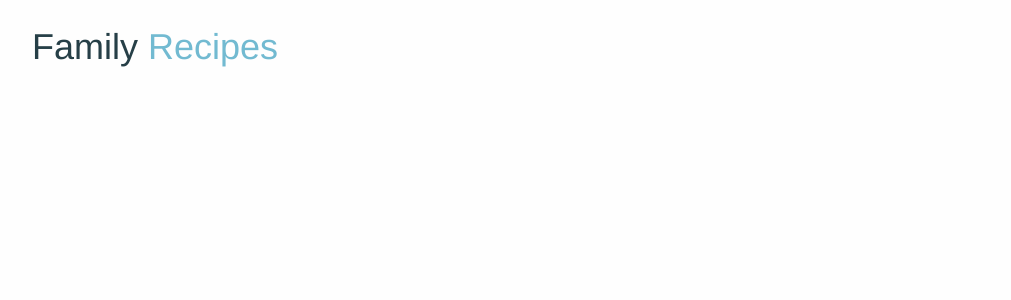
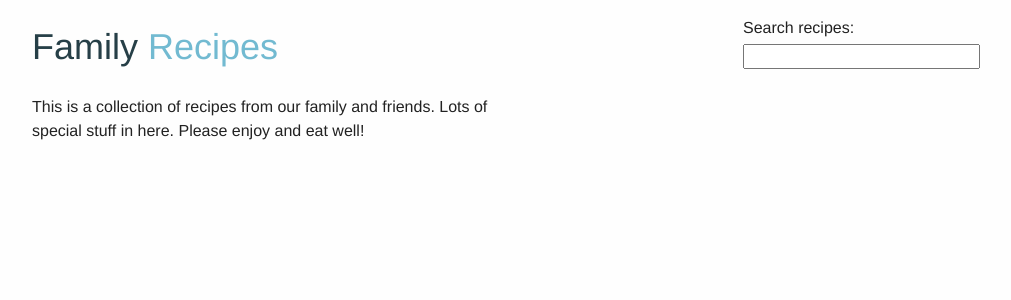
Before and after one commit to michaelp0730/FamilyRecipes, an Angular app in the folder family-recipes/: page / in a window 1280 px wide. Shown: the top 300 px of the page, without its empty margins (134-1145 px from the left). Built offline with nearby package versions, Linux system fonts and the light colour scheme.

Commit message:
Sets up routing for index page

```diff
--- a/family-recipes/src/app/app-routing.module.ts
+++ b/family-recipes/src/app/app-routing.module.ts
@@ -1,7 +1,10 @@
 import { NgModule } from '@angular/core';
 import { Routes, RouterModule } from '@angular/router';
+import { IndexComponent } from './index/index.component';
 
-const routes: Routes = [];
+const routes: Routes = [
+  { path: '', component: IndexComponent }
+];
 
 @NgModule({
   imports: [RouterModule.forRoot(routes)],
--- a/family-recipes/src/app/app.component.html
+++ b/family-recipes/src/app/app.component.html
@@ -1 +1 @@
-<h1>Family <span>Recipes</span></h1>
+<router-outlet></router-outlet>
--- a/family-recipes/src/app/app.module.ts
+++ b/family-recipes/src/app/app.module.ts
@@ -3,10 +3,12 @@ import { NgModule } from '@angular/core';
 
 import { AppRoutingModule } from './app-routing.module';
 import { AppComponent } from './app.component';
+import { IndexComponent } from './index/index.component';
 
 @NgModule({
   declarations: [
-    AppComponent
+    AppComponent,
+    IndexComponent
   ],
   imports: [
     BrowserModule,
--- /dev/null
+++ b/family-recipes/src/app/index/index.component.html
@@ -0,0 +1,10 @@
+<div class="wrapper">
+  <div class="group">
+    <h1>Family <span>Recipes</span></h1>
+    <form id="recipes-search-form" class="recipes-search-form">
+      <label for="recipes-search">Search recipes:</label>
+      <input type="text" id="recipes-search" class="recipes-search" />
+    </form>
+  </div>
+  <p class="intro">This is a collection of recipes from our family and friends. Lots of special stuff in here. Please enjoy and eat well!</p>
+</div>
--- /dev/null
+++ b/family-recipes/src/app/index/index.component.ts
@@ -0,0 +1,15 @@
+import { Component, OnInit } from '@angular/core';
+
+@Component({
+  selector: 'app-index',
+  templateUrl: './index.component.html',
+  styleUrls: ['./index.component.css']
+})
+export class IndexComponent implements OnInit {
+
+  constructor() { }
+
+  ngOnInit(): void {
+  }
+
+}
--- a/family-recipes/src/index.html
+++ b/family-recipes/src/index.html
@@ -8,8 +8,6 @@
   <link rel="icon" type="image/x-icon" href="favicon.ico" />
 </head>
 <body>
-  <div class="wrapper">
-    <app-root></app-root>
-  </div>
+  <app-root></app-root>
 </body>
 </html>
```
Also changed, not shown: family-recipes/src/app/index/index.component.css (added), 1 other file (tests, documents, lock files or other folders).
